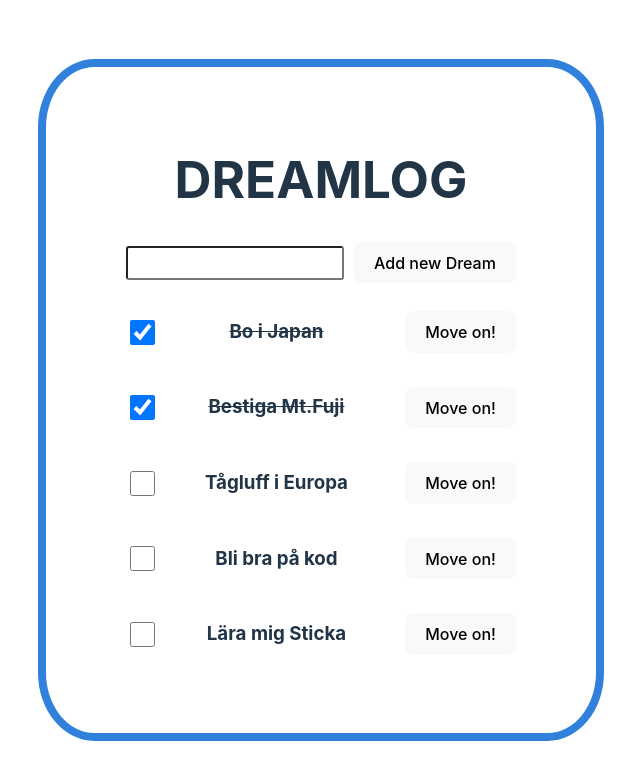
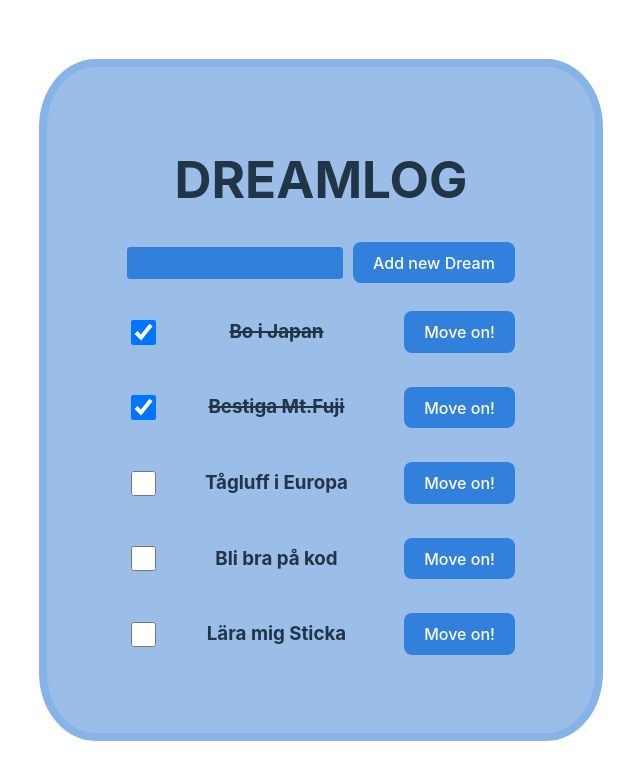
Before and after one commit to billiswruce/dreamlog, a React (Vite) app: page / in a window 1280 px wide. Shown: the top 780 px of the page, without its empty margins (319-959 px from the left). Built offline with nearby package versions, Linux system fonts and the light colour scheme.

Commit message:
various styling

```diff
--- a/src/components/ShowDream.css
+++ b/src/components/ShowDream.css
@@ -1,7 +1,10 @@
 .container {
-  border: 8px solid rgb(49, 129, 220);
+  border: 8px solid rgb(134, 180, 233);
+  background-color: rgb(154, 190, 232);
+  /* border: 8px solid rgb(49, 129, 220); */
   padding: 50px 80px;
   border-radius: 10%;
+  margin: 20px 0;
 }
 
 .dream-container {
@@ -16,6 +19,11 @@
 input[type="checkbox"] {
   width: 25px;
   height: 25px;
+  background-color: white !important;
+}
+
+.dream-container input[type="checkbox"]:checked {
+  background-color: rgb(49, 129, 220);
 }
 
 input[type="text"] {
@@ -23,15 +31,21 @@ input[type="text"] {
   height: 28px;
   font-size: large;
   border-radius: 3px;
-  box-shadow: none !important;
+  border: 1px solid rgb(49, 129, 220);
+  box-shadow: none;
+  background: rgb(49, 129, 220);
 }
 
 button {
   margin-left: 10px;
+  color: white;
+  background-color: rgb(49, 129, 220) !important;
 }
 
 .isFulFilled {
   text-decoration: line-through;
+  /* text-decoration-color: rgb(49, 129, 220); */
+  text-decoration-thickness: 2px;
 }
 
 ul {
--- a/src/components/ShowDream.tsx
+++ b/src/components/ShowDream.tsx
@@ -22,6 +22,7 @@ export const ShowDream = (props: IShowDreamProps) => {
           type="checkbox"
           checked={props.dream.isFulFilled}
           onChange={handleCheckbox}
+          className="checkbox"
         />
         <h3 className={props.dream.isFulFilled ? "isFulFilled" : ""}>
           {props.dream.name}
```
